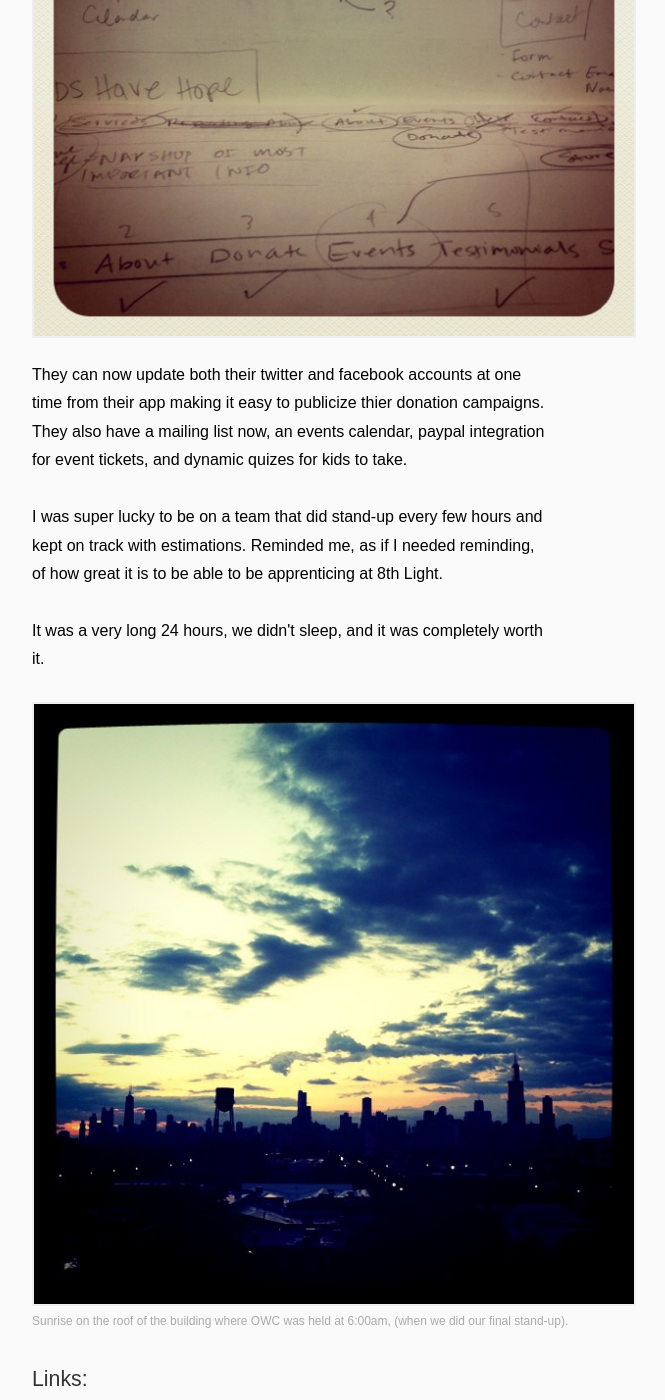
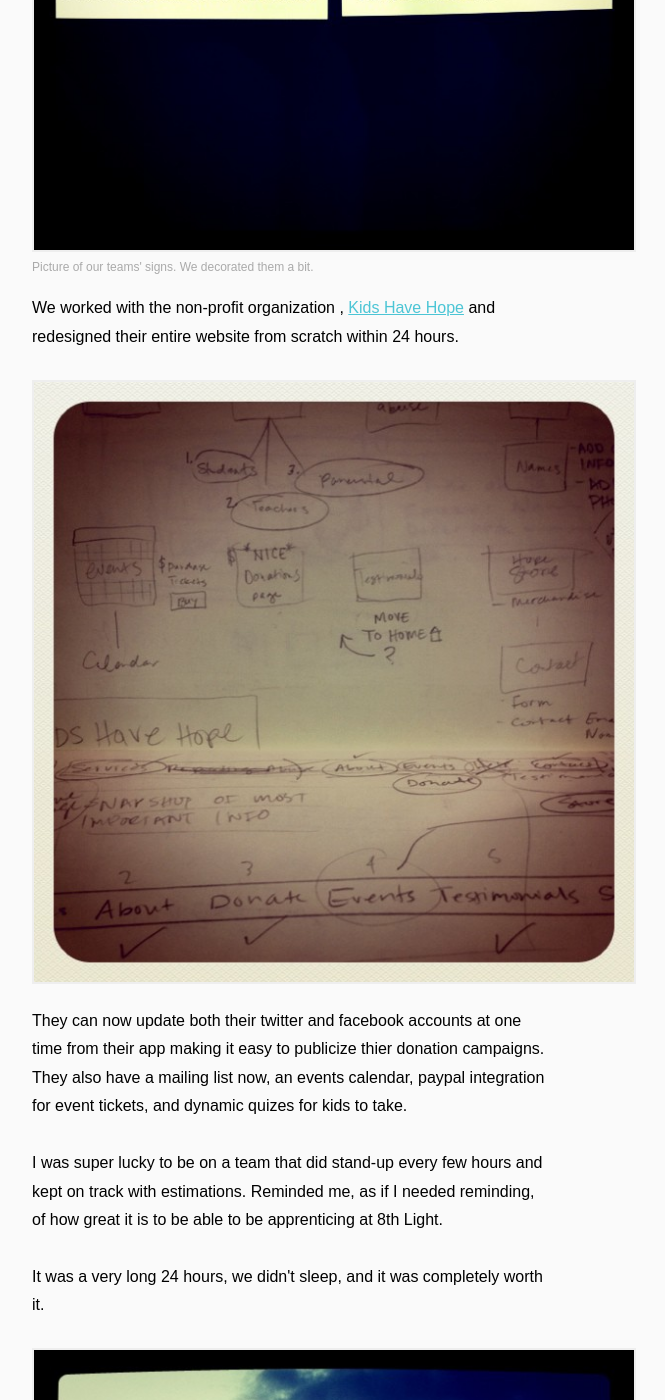
Before and after one commit to smbriones/smbriones.github.com, a Jekyll site: the page built from _posts/2011-08-25-overnight-website-challenge.html, in a window 1280 px wide and 1400 px high, scrolled down 823 px. Shown: the whole window, without its empty margins (468-1133 px from the left). Built offline with Jekyll 4.4.1, drawn with Linux system fonts in a browser that asks for light colours; nearby versions of some CDN libraries; some of the changed text lies outside the part shown.

Commit message:
added another photo

```diff
--- a/_posts/2011-08-25-overnight-website-challenge.html
+++ b/_posts/2011-08-25-overnight-website-challenge.html
@@ -8,6 +8,12 @@ snippet: "Last Saturday I was on a team of 10 designers and developers from 8th
 <h1>{{ page.title }}</h1>
 <h2>{{ page.snippet }}</h2>
 
+<figure>
+  <img src="/images/blog/owc/signs.jpg">
+  <figcaption>
+    Picture of our teams' signs. We decorated them a bit.
+  </figcaption>
+</figure>
 <p>
   We worked with the non-profit organization ,
   <a href="http://www.kidshavehope.org">Kids Have Hope</a> and redesigned their entire website
```
Also changed, not shown: other parts of _posts/2011-08-25-overnight-website-challenge.html (+1 -1 lines), images/blog/owc/signs.jpg (added).
